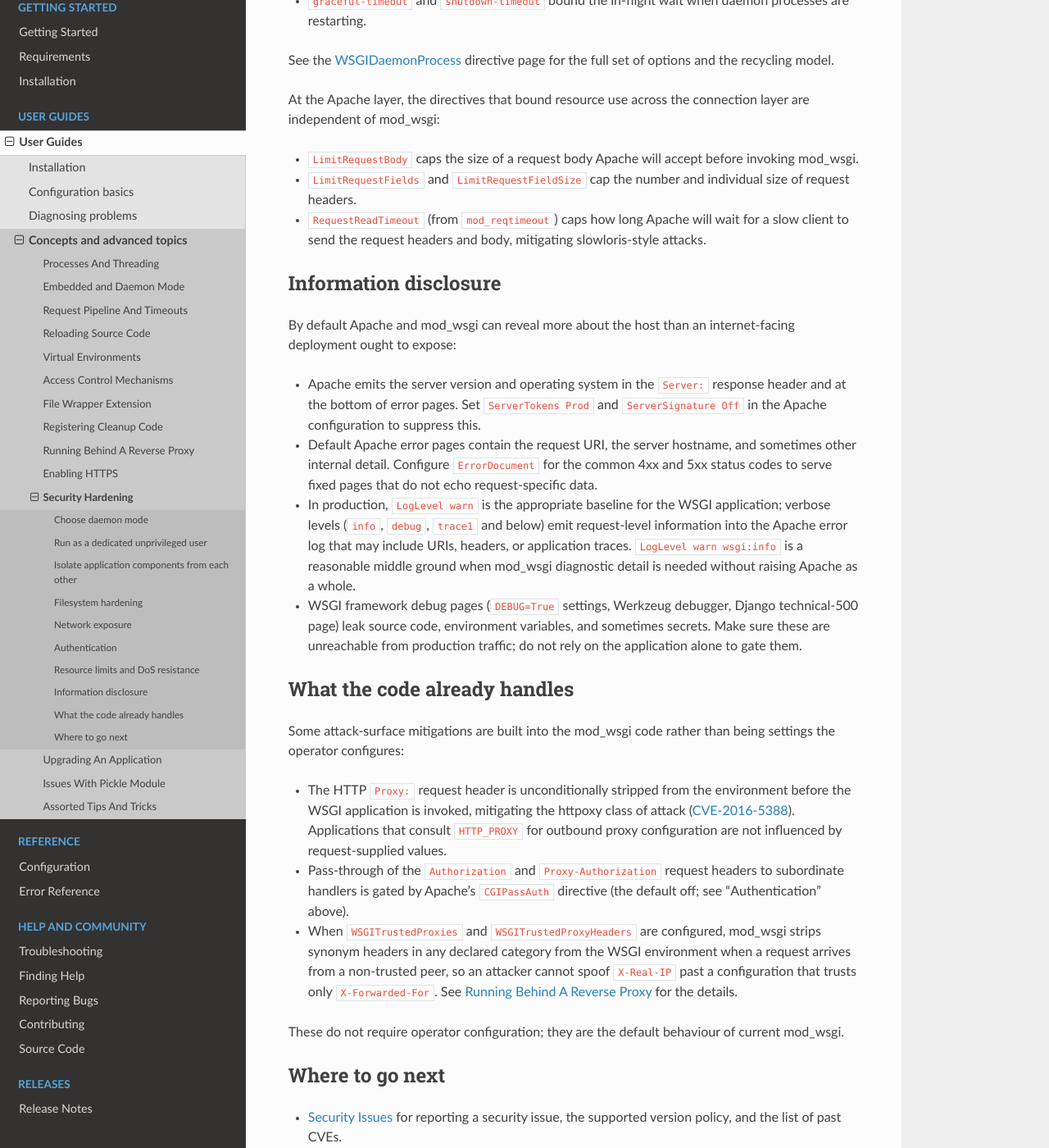
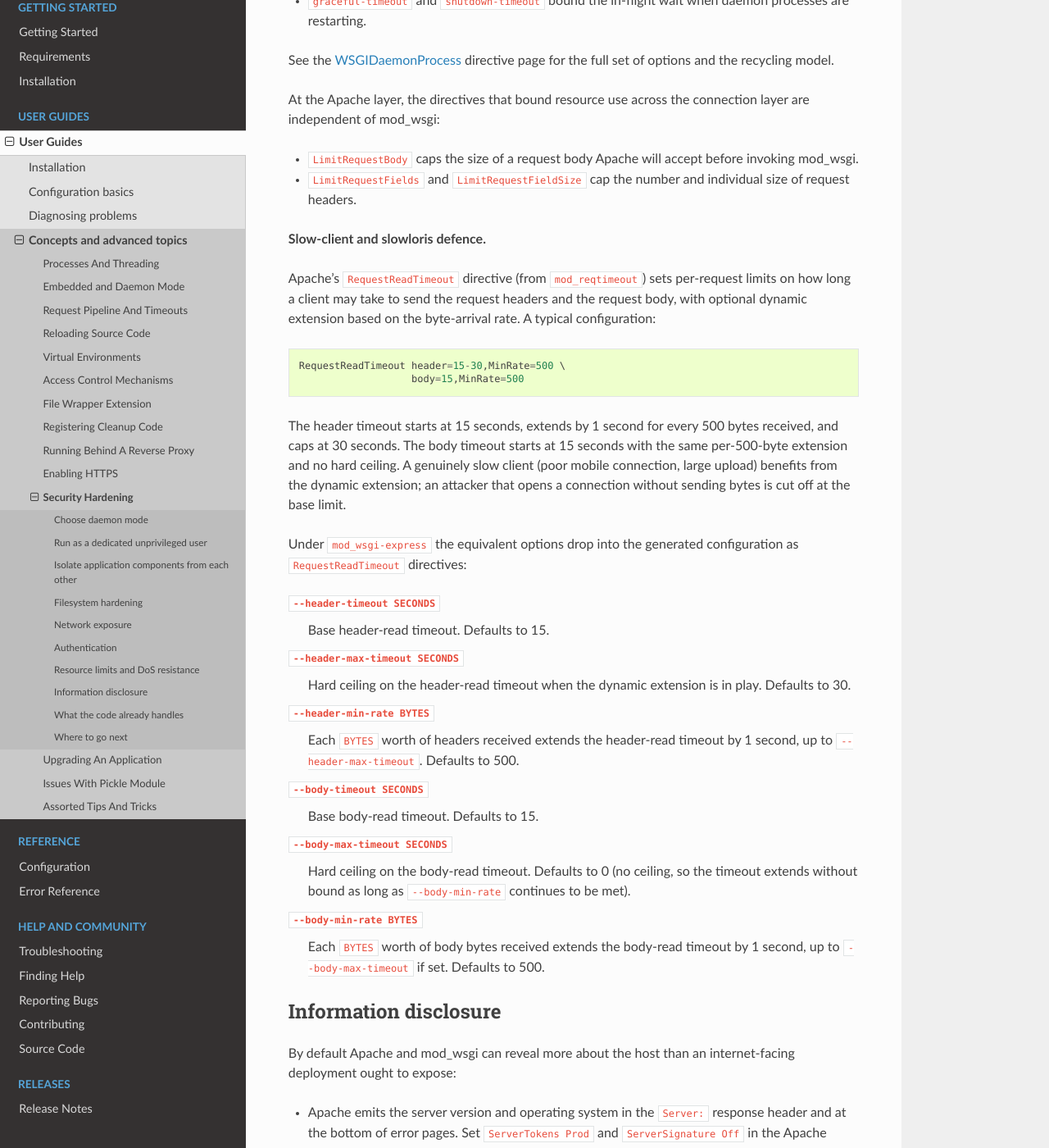
Before and after one commit to GrahamDumpleton/mod_wsgi, a Sphinx documentation site: the page built from docs/user-guides/security-hardening.rst, in a window 1280 px wide and 1400 px high, scrolled down 11784 px. Shown: the whole window at 82% size. Built offline with Sphinx 7.4.7 and the Read the Docs theme 3.1.0, drawn with Linux system fonts in a browser that asks for light colours.

Commit message:
Document RequestReadTimeout slow-client defence and mod_wsgi-express equivalents in security-hardening.

```diff
--- a/docs/user-guides/security-hardening.rst
+++ b/docs/user-guides/security-hardening.rst
@@ -670,9 +670,55 @@ across the connection layer are independent of mod_wsgi:
   will accept before invoking mod_wsgi.
 * ``LimitRequestFields`` and ``LimitRequestFieldSize`` cap the
   number and individual size of request headers.
-* ``RequestReadTimeout`` (from ``mod_reqtimeout``) caps how
-  long Apache will wait for a slow client to send the request
-  headers and body, mitigating slowloris-style attacks.
+
+**Slow-client and slowloris defence.**
+
+Apache's ``RequestReadTimeout`` directive (from
+``mod_reqtimeout``) sets per-request limits on how long a
+client may take to send the request headers and the request
+body, with optional dynamic extension based on the
+byte-arrival rate. A typical configuration::
+
+    RequestReadTimeout header=15-30,MinRate=500 \
+                       body=15,MinRate=500
+
+The header timeout starts at 15 seconds, extends by 1
+second for every 500 bytes received, and caps at 30
+seconds. The body timeout starts at 15 seconds with the
+same per-500-byte extension and no hard ceiling. A
+genuinely slow client (poor mobile connection, large
+upload) benefits from the dynamic extension; an attacker
+that opens a connection without sending bytes is cut off
+at the base limit.
+
+Under ``mod_wsgi-express`` the equivalent options drop
+into the generated configuration as ``RequestReadTimeout``
+directives:
+
+``--header-timeout SECONDS``
+    Base header-read timeout. Defaults to 15.
+
+``--header-max-timeout SECONDS``
+    Hard ceiling on the header-read timeout when the
+    dynamic extension is in play. Defaults to 30.
+
+``--header-min-rate BYTES``
+    Each ``BYTES`` worth of headers received extends the
+    header-read timeout by 1 second, up to
+    ``--header-max-timeout``. Defaults to 500.
+
+``--body-timeout SECONDS``
+    Base body-read timeout. Defaults to 15.
+
+``--body-max-timeout SECONDS``
+    Hard ceiling on the body-read timeout. Defaults to 0
+    (no ceiling, so the timeout extends without bound as
+    long as ``--body-min-rate`` continues to be met).
+
+``--body-min-rate BYTES``
+    Each ``BYTES`` worth of body bytes received extends
+    the body-read timeout by 1 second, up to
+    ``--body-max-timeout`` if set. Defaults to 500.
 
 Information disclosure
 ----------------------
```
